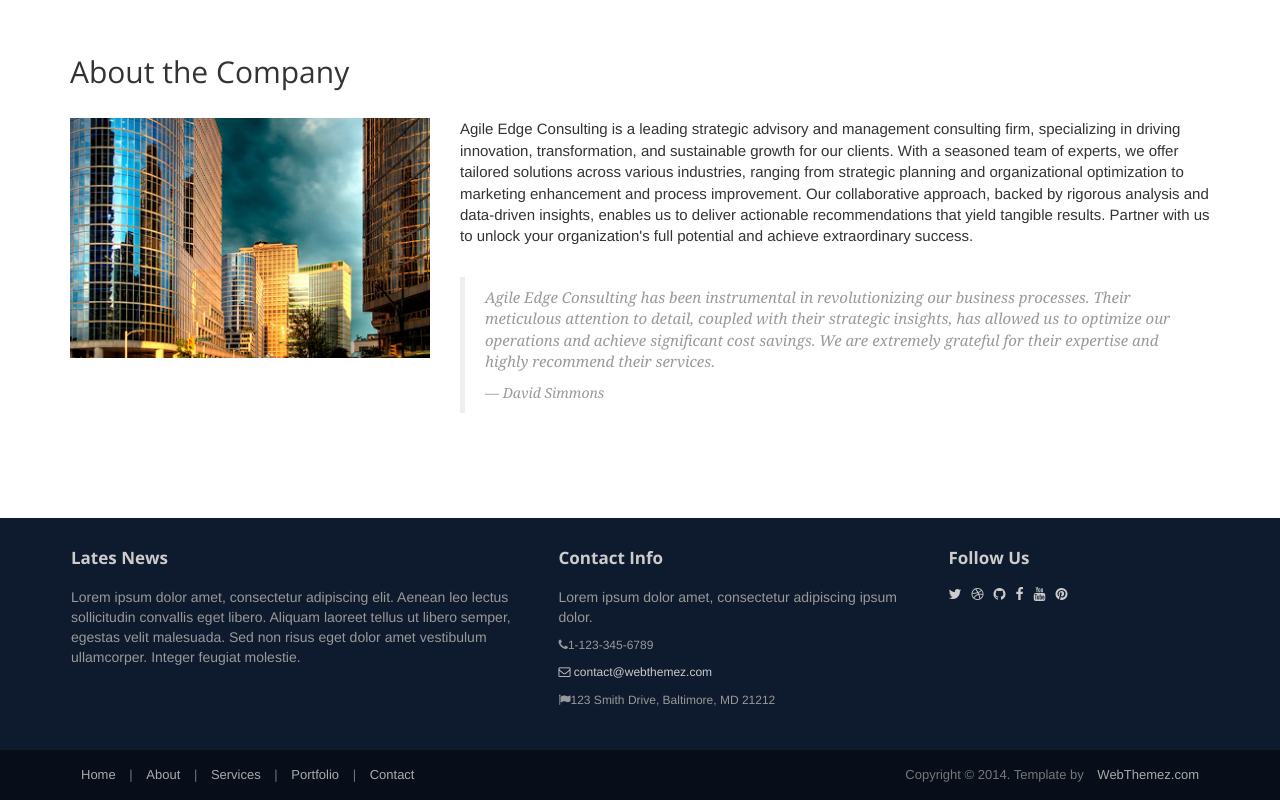
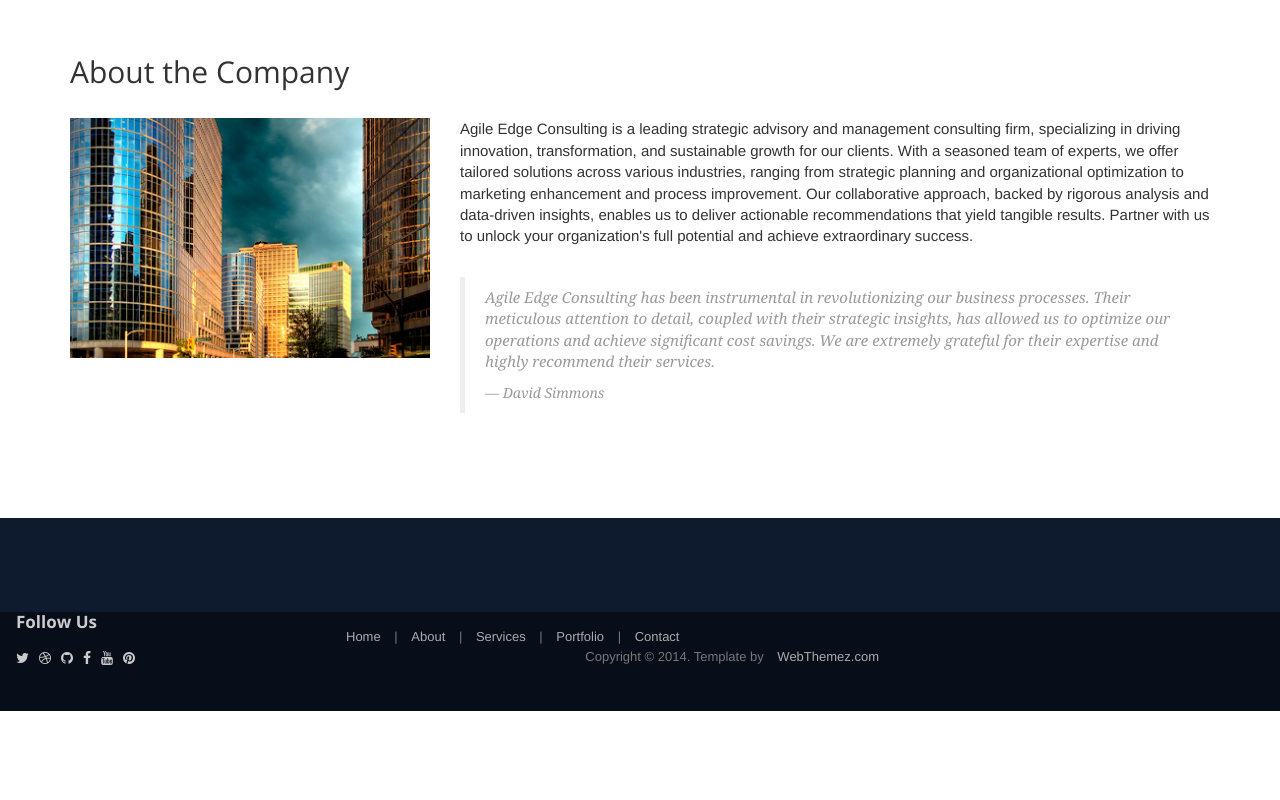
Before and after one commit to nddhwia/bluconsulting, a plain HTML site: page index.html in a window 1280 px wide. Shown: the part 1918-2718 px from the top of the page. After the commit the page ends 2629 px from the top, so only its background shows below. Drawn offline with nearby package versions, Linux system fonts and the light colour scheme.

Commit message:
bottom of index

```diff
--- a/index.html
+++ b/index.html
@@ -215,22 +215,11 @@
     <div class="container">
       <div class="row">
         <div class="col-md-5 panel">
-          <h3 class="panel-title">Lates News</h3>
-          <div class="panel-body">
-            <p>Lorem ipsum dolor amet, consectetur adipiscing elit. Aenean leo lectus sollicitudin convallis eget libero. Aliquam laoreet tellus ut libero semper, egestas velit malesuada. Sed non risus eget dolor amet vestibulum ullamcorper. Integer feugiat molestie.</p>
           </div>
         </div>
         <div class="col-md-4 panel contact">
-          <h3 class="panel-title">
-          Contact Info
-          </h4>
-          <div class="panel-body">
-            <p>Lorem ipsum dolor amet, consectetur adipiscing ipsum dolor.</p>
-            <ul>
-              <li><i class="fa fa-phone"></i>1-123-345-6789</li>
-              <li><a href="#"><i class="fa fa-envelope-o"></i> contact@webthemez.com</a></li>
-              <li><i class="fa fa-flag"></i>123 Smith Drive, Baltimore, MD 21212</li>
-            </ul>
+                    </h4>
+
           </div>
         </div>
         <div class="col-md-3 panel">
```
